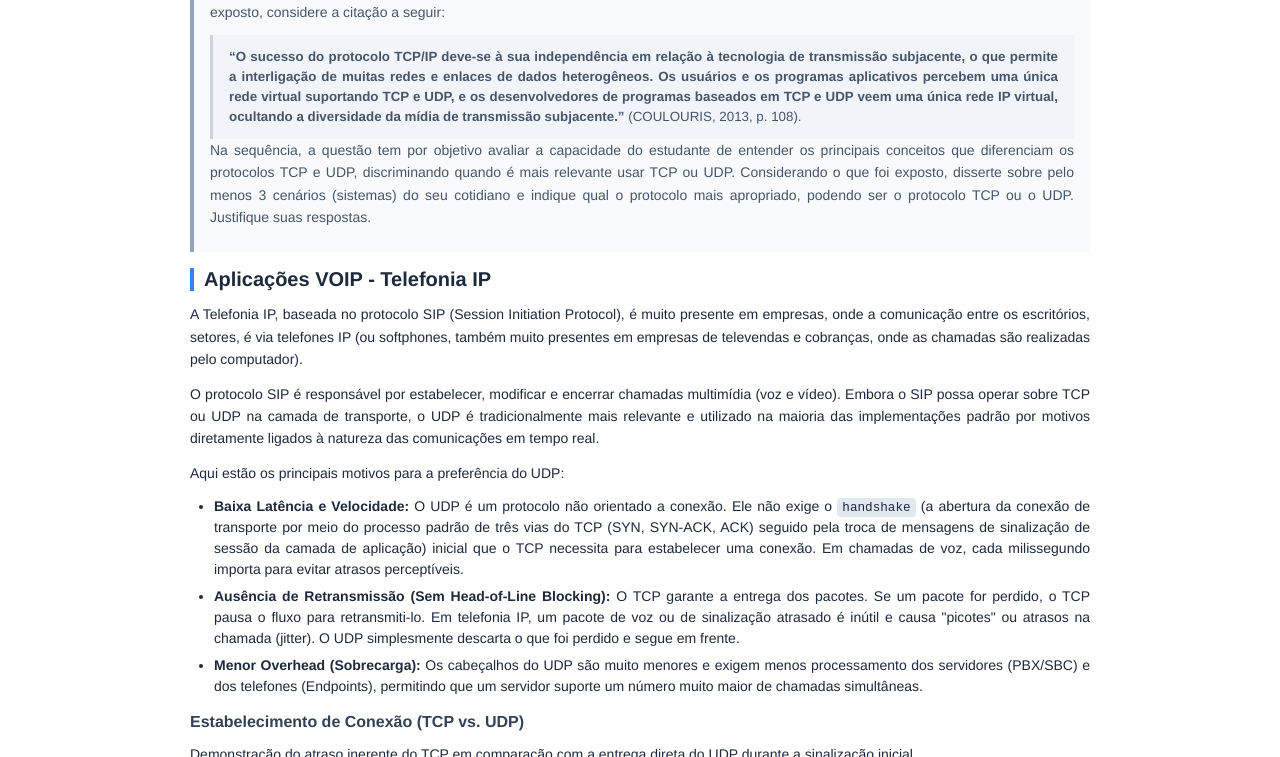
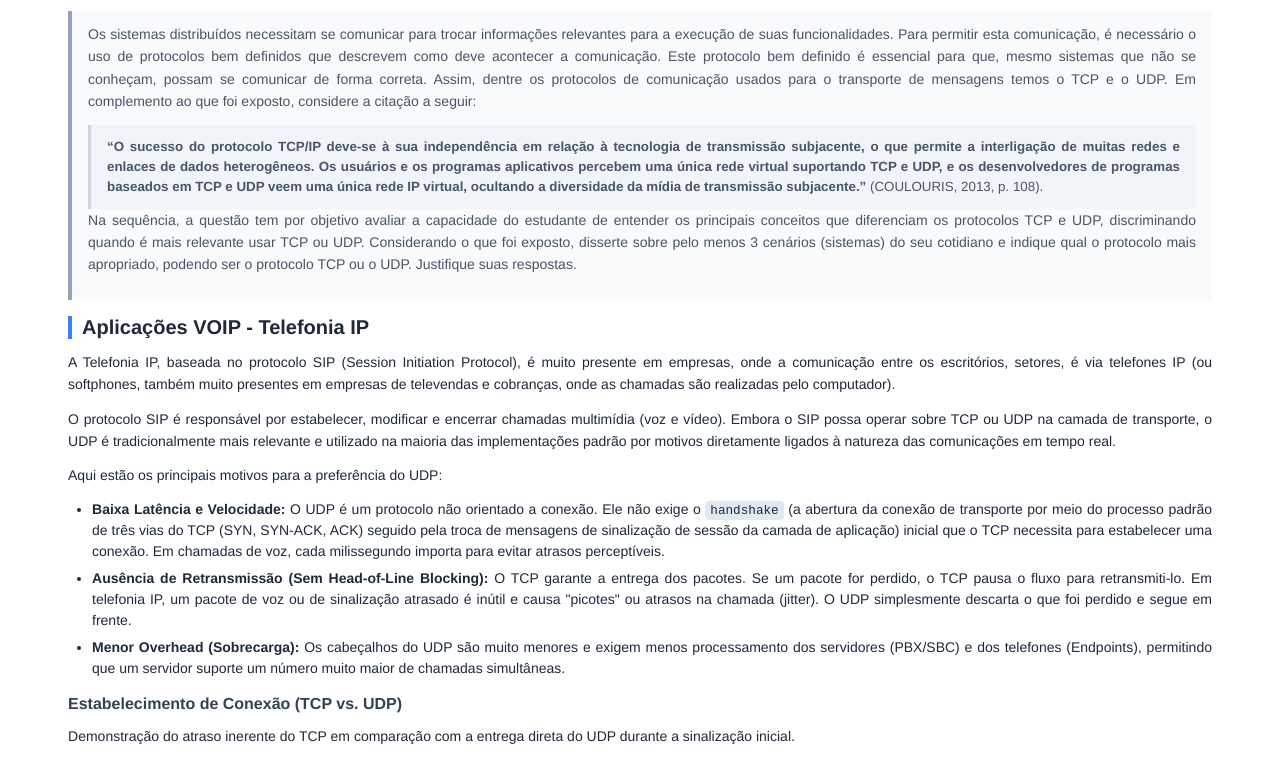
Before and after one commit to weslleymurdock/distributedsystems, a plain HTML site: page index.html in a window 1280 px wide. Shown: the part 182-939 px from the top of the page. Drawn offline with Linux system fonts and the light colour scheme.

Commit message:
fix: ajustar estilos de padding e margens no corpo e na página

```diff
--- a/index.html
+++ b/index.html
@@ -16,17 +16,16 @@
             html { background-color: #1f1f1f; }
         }
         body {
-            padding: 24px 0;
-            margin: 0 auto;
-            max-width: 900px !important;
+            padding: 18mm 18mm 12mm 18mm; /* 18mm top, 18mm sides, 12mm bottom */
+            margin: 18mm auto 12px auto;
             border: none !important;
-            background: transparent !important;
+            background: #FFF!important;
         }
         .page {
             height: 297mm;
             margin: 0 auto 12px auto;
             padding: 18mm 18mm 12mm 18mm; /* 18mm top, 18mm sides, 12mm bottom */
-            background-color: #ffffff;
+            background-color: #fff !important;
             border: 1px solid rgba(0, 0, 0, 0.12);
             display: flex;
             flex-direction: column;
```
